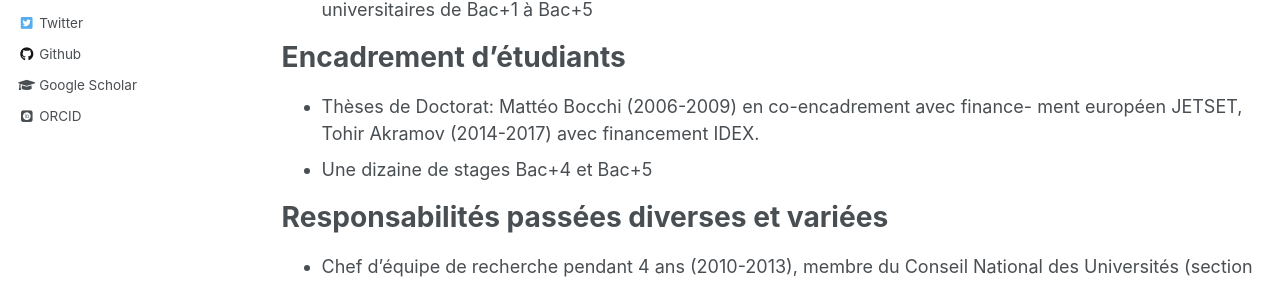
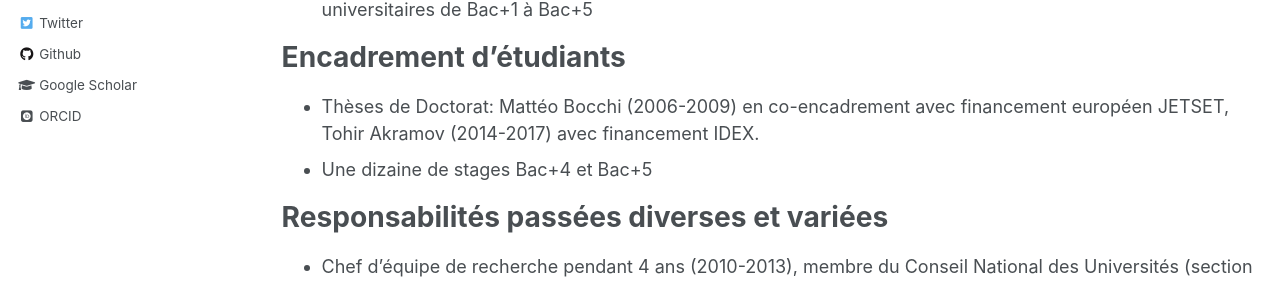
Before and after one commit to hubertbaty/hubertbaty.github.io, a Jekyll site: the page built from _pages/cv.md, in a window 1280 px wide and 900 px high, scrolled down 1232 px. Shown: the part 350-633 px from the top of the window. Built offline with Jekyll 4.4.1, drawn with Linux system fonts in a browser that asks for light colours; some web fonts are replaced.

Commit message:
Update cv.md

```diff
--- a/_pages/cv.md
+++ b/_pages/cv.md
@@ -56,7 +56,7 @@ Enseignement
 
 Encadrement d'étudiants
 ======
-* Thèses de Doctorat: Mattéo Bocchi (2006-2009) en co-encadrement avec finance- ment européen JETSET, Tohir Akramov (2014-2017) avec financement IDEX.
+* Thèses de Doctorat: Mattéo Bocchi (2006-2009) en co-encadrement avec financement européen JETSET, Tohir Akramov (2014-2017) avec financement IDEX.
 * Une dizaine de stages Bac+4 et Bac+5
 
 Responsabilités passées diverses et variées
```
